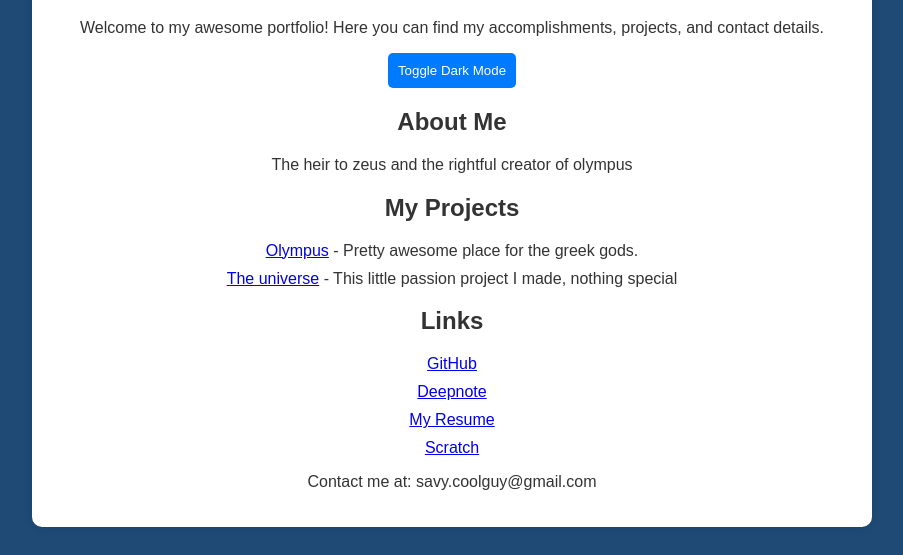
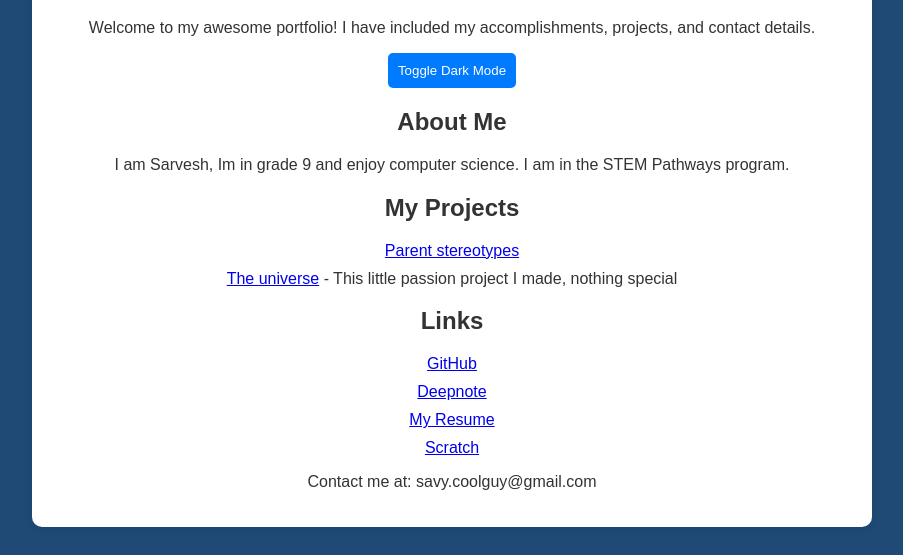
Before and after one commit to sarvesh-t2010/portfolio-website, a plain HTML site: page index.html in a window 1280 px wide. Shown: the part 279-834 px from the top of the page, without its empty margins (188-1091 px from the left). Drawn offline with Linux system fonts and the light colour scheme.

Commit message:
Update index.html

```diff
--- a/index.html
+++ b/index.html
@@ -12,19 +12,19 @@
         <header>
             <img src="profile.jpg" alt="Your Profile Picture" class="profile-pic">
             <h1 id="name">Sarvesh T</h1>
-            <p>Welcome to my awesome portfolio! Here you can find my accomplishments, projects, and contact details.</p>
+            <p>Welcome to my awesome portfolio! I have included my accomplishments, projects, and contact details.</p>
             <button onclick="toggleDarkMode()">Toggle Dark Mode</button>
         </header>
 
         <section id="about">
             <h2>About Me</h2>
-            <p>The heir to zeus and the rightful creator of olympus</p>
+            <p>I am Sarvesh, Im in grade 9 and enjoy computer science. I am in the STEM Pathways program.</p>
         </section>
 
         <section id="projects">
             <h2>My Projects</h2>
             <ul>
-                <li><a href="#">Olympus</a> - Pretty awesome place for the greek gods.</li>
+                <li><a href="https://scratch.mit.edu/projects/871206690/" target="_blank">Parent stereotypes</a></li>
                 <li><a href="#">The universe</a> - This little passion project I made, nothing special</li>
             </ul>
         </section>
```
